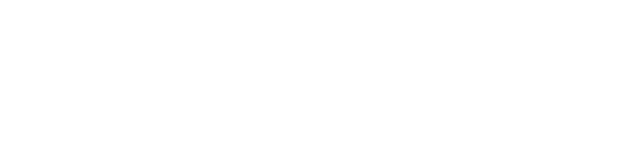
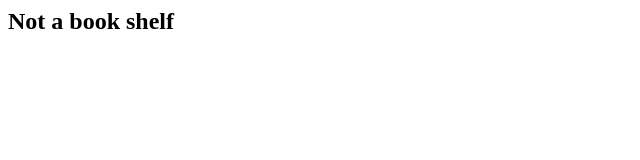
Before and after one commit to titas2003/bookself, a plain HTML site: page index.html in a window 1280 px wide. Shown: the whole page, without its empty margins (0-640 px from the left). Drawn offline with Linux system fonts and the light colour scheme.

Commit message:
not bookshelf

```diff
--- a/index.html
+++ b/index.html
@@ -5,6 +5,6 @@
     <title>Document</title>
 </head>
 <body>
-
+    <h2>Not a book shelf</h2>
 </body>
 </html>
```
